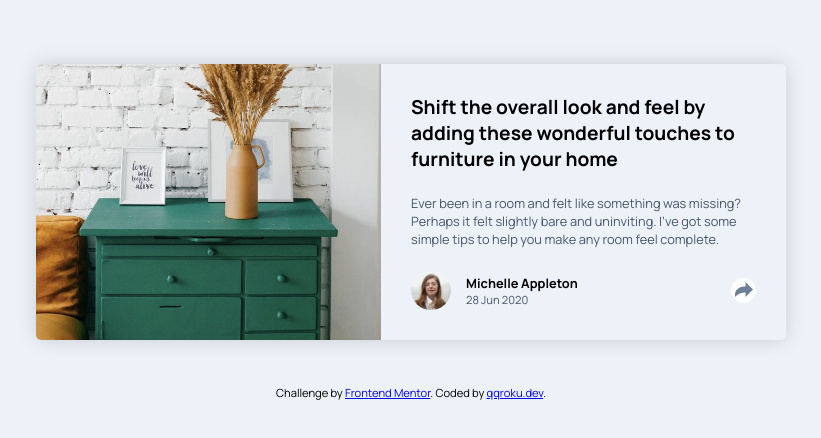
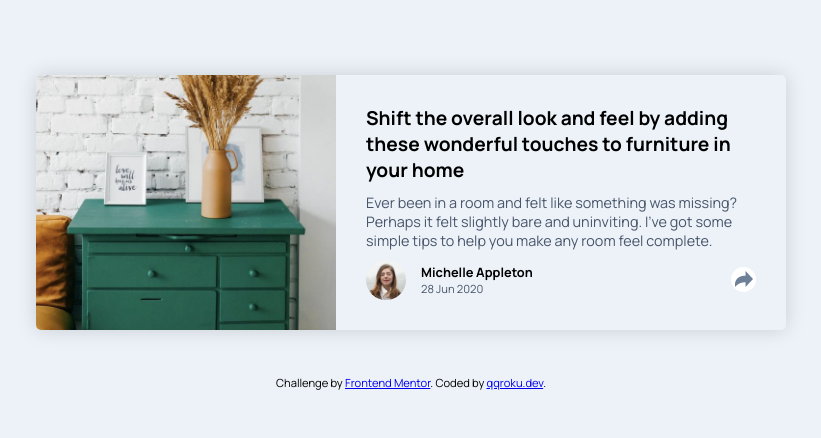
Before and after one commit to qqroku/Article-preview-component, a plain HTML site: page index.html in a window 1280 px wide. Shown: the part 168-606 px from the top of the page, without its empty margins (229-1050 px from the left). Drawn offline with Linux system fonts and the light colour scheme.

Commit message:
update image container behavior in desktop view and some minor update in text font size

```diff
--- a/styles.css
+++ b/styles.css
@@ -8,6 +8,8 @@ html {
   font-size: 16px;
   font-family: "Manrope", sans-serif;
 }
+
+/** DESKTOP DESIGN */
 
 body {
   background-color: hsl(210, 46%, 95%);
@@ -32,7 +34,8 @@ body {
 }
 
 .article-card__image {
-  flex: 1;
+  flex: 0 0 auto;
+  width: 300px;
 }
 
 .article-card__image-img {
@@ -59,7 +62,7 @@ body {
 }
 
 .article-card__text {
-  font-size: 0.8rem;
+  font-size: 0.9rem;
   color: hsl(217, 19%, 35%);
 }
 
```
